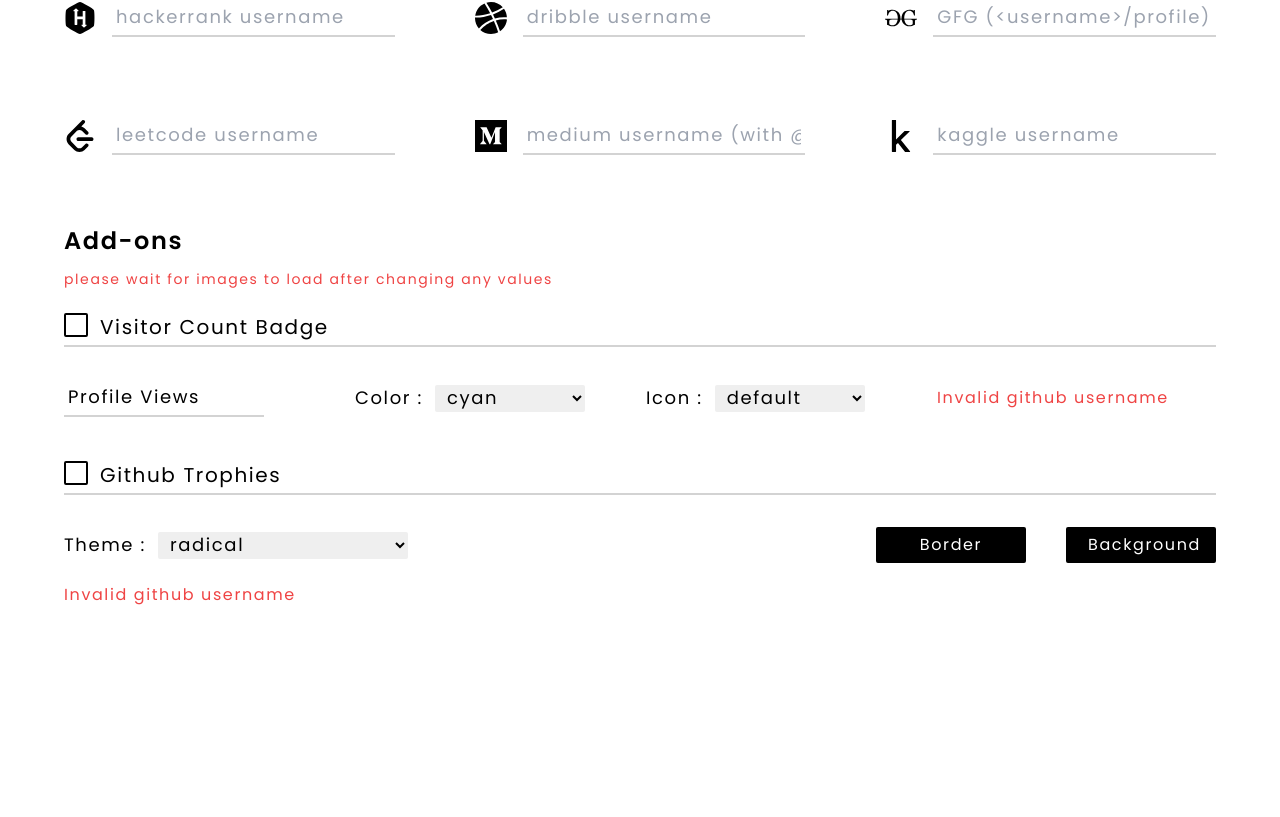
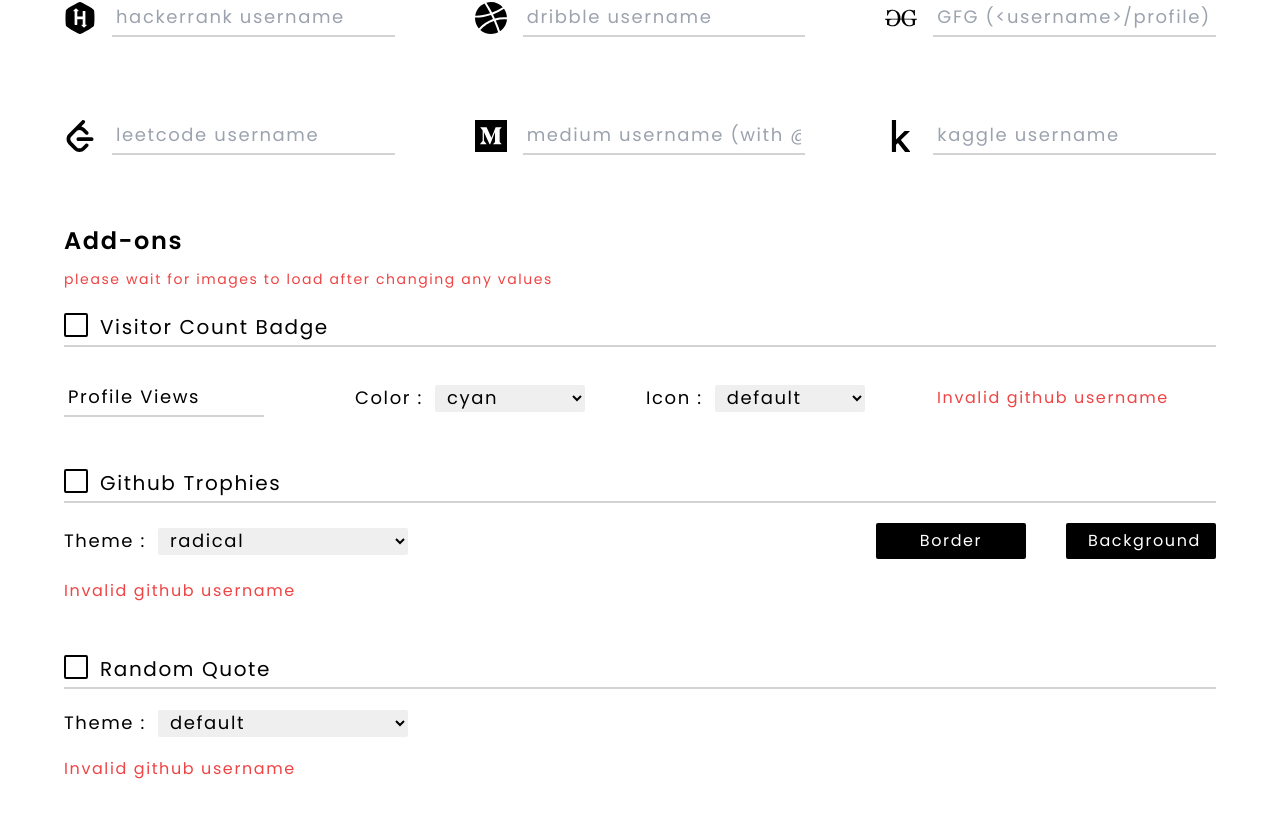
Before and after one commit to sagar-tandan/Github_Readme_Generator, a React (Vite) app: page / in a window 1280 px wide. Shown: the part 5479-6296 px from the top of the page. Before the commit the page ends 6150 px from the top, so only its background shows below. Built offline with nearby package versions, Linux system fonts and the light colour scheme.

Commit message:
random quote completed

```diff
--- a/src/Components/Addons.jsx
+++ b/src/Components/Addons.jsx
@@ -1,6 +1,7 @@
 import React from "react";
 import DisplayVisitor from "./Addons/DisplayVisitor";
 import DisplayTrophy from "./Addons/DisplayTrophy";
+import RandomQuote from "./Addons/RandomQuote";
 
 const Addons = () => {
   return (
@@ -12,6 +13,7 @@ const Addons = () => {
         </p>
         <DisplayVisitor />
         <DisplayTrophy />
+        <RandomQuote/>
       </div>
     </div>
   );
--- a/src/Components/Addons/DisplayTrophy.jsx
+++ b/src/Components/Addons/DisplayTrophy.jsx
@@ -27,7 +27,7 @@ const DisplayTrophy = () => {
   };
 
   return (
-    <div className="mt-8 w-full flex flex-col">
+    <div className="mt-10 w-full flex flex-col">
       <div className="w-full flex gap-3">
         <div
           onClick={() => handleClick()}
@@ -42,7 +42,7 @@ const DisplayTrophy = () => {
         <span className=" text-xl">Github Trophies</span>
       </div>
       <hr className="w-full mt-1 border-[1px] border-[#d3d3d3]" />
-      <div className="w-full flex gap-3 mt-3 justify-between">
+      <div className="w-full flex gap-3 justify-between">
         <div className="w-[350px] flex gap-3 mt-5 items-center">
           <label className="text-lg">Theme : </label>
           <select
--- /dev/null
+++ b/src/Components/Addons/RandomQuote.jsx
@@ -0,0 +1,70 @@
+import React, { useContext } from "react";
+import { AllContext } from "../../Context/context";
+
+const RandomQuote = () => {
+  const { allData, setAllData } = useContext(AllContext);
+
+  const handleThemeChange = (event) => {
+    const value = event.target.value;
+    setAllData((prev) => ({ ...prev, quoteTheme: value }));
+  };
+
+  const handleClick = () => {
+    setAllData((prev) => ({ ...prev, displayQuote: !prev.displayQuote }));
+  };
+
+  return (
+    <div className="mt-10 w-full flex flex-col">
+      <div className="w-full flex gap-3">
+        <div
+          onClick={() => handleClick()}
+          className={`checkbox border-[2px] rounded-sm w-6 h-6 border-black bg-white flex p-1`}
+        >
+          <div
+            className={`w-full ${
+              allData.displayQuote ? "bg-purple-600 rounded-sm " : "bg-white"
+            }`}
+          ></div>
+        </div>
+        <span className=" text-xl">Random Quote</span>
+      </div>
+      <hr className="w-full mt-1 border-[1px] border-[#d3d3d3]" />
+      <div className="w-full flex gap-3 justify-between">
+        <div className="w-[350px] flex gap-3 mt-5 items-center">
+          <label className="text-lg">Theme : </label>
+          <select
+            onChange={(e) => handleThemeChange(e)}
+            className="border-none rounded-sm px-2 text-lg outline-none w-[250px]"
+            name="quoteTheme"
+            id="quoteTheme"
+            value={allData.quoteTheme}
+          >
+            {[
+              "default",
+              "radical",
+              "gruvbox",
+              "tokyonight",
+              "dracula",
+              "onedark",
+              "algolia",
+            ].map((theme, index) => (
+              <option value={theme}>{theme}</option>
+            ))}
+          </select>
+        </div>
+      </div>
+
+      <div className="flex gap-3 mt-5 w-full items-center">
+        {allData.github.trim() === "" ? (
+          <p className="text-red-500">Invalid github username</p>
+        ) : (
+          <img
+            src={`https://quotes-github-readme.vercel.app/api?type=horizontal&theme=${allData.quoteTheme}`}
+          />
+        )}
+      </div>
+    </div>
+  );
+};
+
+export default RandomQuote;
--- a/src/Context/context.jsx
+++ b/src/Context/context.jsx
@@ -58,6 +58,9 @@ const ContextProvider = ({ children }) => {
     trophyBorder: true,
     trophyBackground: true,
 
+    //random quote
+    displayQuote: false,
+    quoteTheme: "",
 
     displayTopRepo: false,
   });
```
